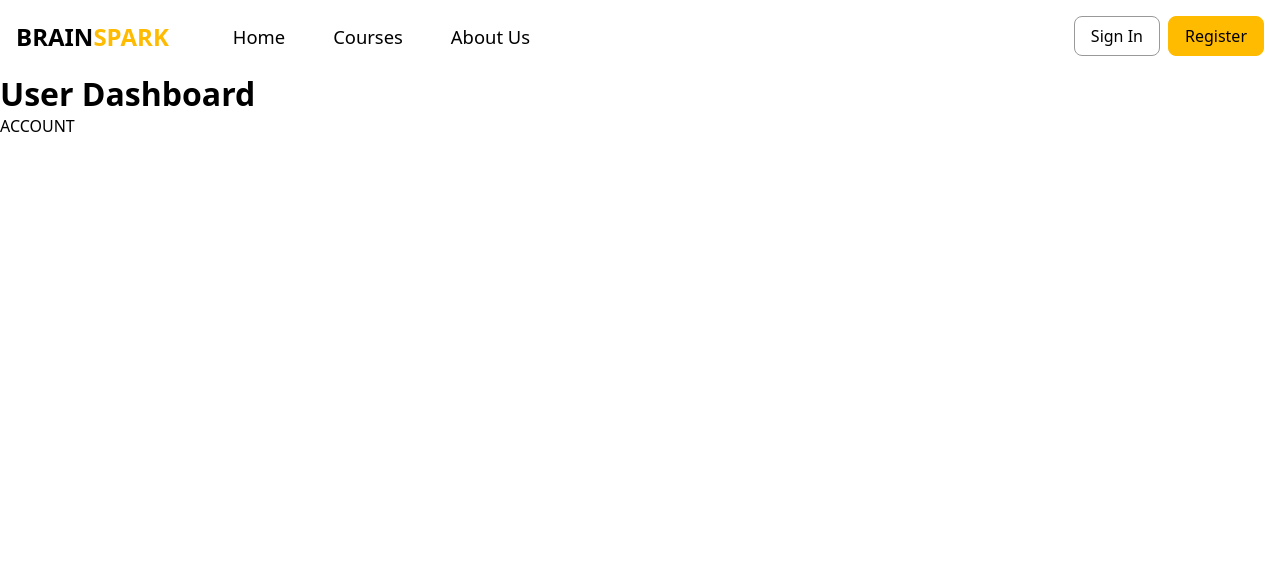
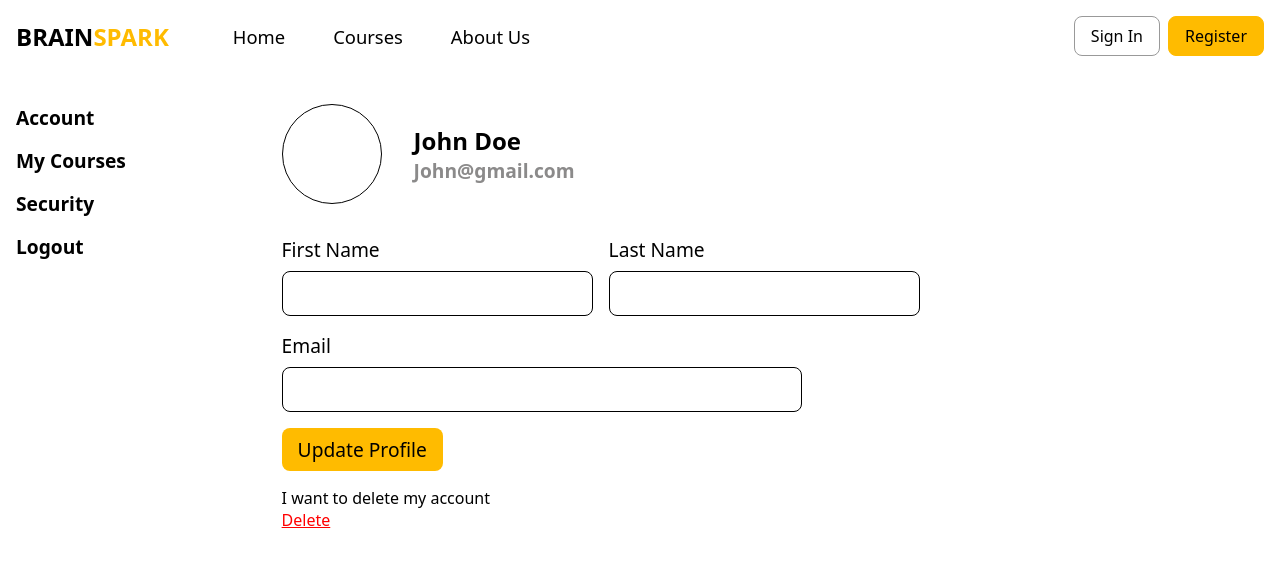
Before and after one commit to kenyipaul/brainspark, a React (Vite) app in the folder client/: page /user in a window 1280 px wide. Shown: the top 564 px of the page. Built offline with nearby package versions, Linux system fonts and the light colour scheme.

Commit message:
Added the user-dashboard content

```diff
--- /dev/null
+++ b/client/src/sass/user-dashboard.scss
@@ -0,0 +1,216 @@
+.user-dashboard{
+    width: 100%;
+    height: 100%;
+    padding: 1rem;
+    max-width: 1366px;
+    margin: auto;
+    display: flex;
+
+
+    h1{
+        color: #000;
+    }
+
+
+    .user-dashboard-content{
+        width: 100%;
+        height: 100%;
+        background-color: #fff;
+        display: flex;
+        justify-content: space-between;
+
+
+        .user-dashboard-main{
+            width: 80%;
+
+            padding: 1rem;
+        }
+
+
+
+
+
+
+    }
+}
+
+
+
+.userSidebar{
+    width: 20%;
+    height: 100%;
+
+    ul{
+        li{
+            list-style: none;
+            font-size: 1.2em;
+            font-weight: 600;
+            margin: 1rem 0;
+            cursor: pointer;
+
+            a{
+                color: #000;
+                text-decoration: none;
+
+                &:hover{
+                    // color: #fb0;
+                }
+            }
+
+            &.active{
+                color: #fb0;
+                font-weight: 600;
+
+            }
+
+        }
+    }
+}
+
+#account{
+    .account-info{
+        display: flex;
+        align-items: center;
+        gap: 2rem;
+        margin-bottom: 2rem;
+
+        h3{
+            font-size: 1.2em;
+            color: #8b8a8a;
+        }
+
+        .account-profile{
+            width: 100px;
+            height: 100px;
+            border: 1px solid #000;
+            border-radius: 50%;
+
+        }
+
+    }
+    .form-input{
+        width: 520px;
+
+
+        .group{
+            display: flex;
+            gap: 1rem;
+        }
+        .form-group{
+            display: flex;
+            flex-direction: column;
+            gap: .5rem;
+            margin-bottom: 1rem;
+
+            label{
+                font-size: 1.2em;
+            }
+
+            input{
+
+                padding: .5rem 1rem;
+                border-radius: .5rem;
+                border: 1px solid #000;
+                outline: none;
+                font-size: 1.2em;
+
+                &:focus{
+                    border: 1px solid #fb0;
+                }
+            }
+        }
+        button{
+            background: #fb0;
+            color: #000;
+            padding: .5rem 1rem;
+            border-radius: .5rem;
+            border: none;
+            font-size: 1.2em;
+            cursor: pointer;
+
+            &:hover{
+                background: rgb(232, 180, 37);
+                transition: .5s ease;
+
+            }
+        }
+        .delete-account{
+            margin-top: 1rem;
+
+            p:nth-child(2){
+                text-decoration: underline;
+                color: red;
+                cursor: pointer;
+
+            }
+
+        }
+
+
+    }
+    .form-input2{
+        width: 520px;
+
+        h2{
+            font-size: 1.5em;
+            margin-bottom: 1rem;
+        }
+        .group{
+            display: flex;
+            gap: 1rem;
+        }
+        .form-group{
+            width: 100%;
+            display: flex;
+            flex-direction: column;
+            gap: .5rem;
+            margin-bottom: 1rem;
+
+            label{
+                font-size: 1.2em;
+            }
+
+            input{
+
+                padding: .5rem 1rem;
+                border-radius: .5rem;
+                border: 1px solid #000;
+                outline: none;
+                font-size: 1.2em;
+
+                &:focus{
+                    border: 1px solid #fb0;
+                }
+            }
+        }
+        button{
+            background: #fb0;
+            color: #000;
+            padding: .5rem 1rem;
+            border-radius: .5rem;
+            border: none;
+            font-size: 1.2em;
+            cursor: pointer;
+
+            &:hover{
+                background: rgb(232, 180, 37);
+                transition: .5s ease;
+                // color: #fff;
+            }
+        }
+        .delete-account{
+            margin-top: 1rem;
+
+            p:nth-child(2){
+                text-decoration: underline;
+                color: red;
+                cursor: pointer;
+
+            }
+
+        }
+
+
+    }
+
+}
--- a/client/src/views/user-dashboard.tsx
+++ b/client/src/views/user-dashboard.tsx
@@ -1,10 +1,42 @@
-import { Outlet } from "react-router-dom";
+import {Link, useLocation , Outlet } from "react-router-dom";
+import "../sass/user-dashboard.scss";
 
 export default function UserDashboard() {
     return (
-        <div>
-            <h1>User Dashboard</h1>
+        <div className="user-dashboard">
+        <div className="user-dashboard-content">
+
+            <UserSidebar/>
+
+          <main className="user-dashboard-main">
+
             <Outlet />
+          </main>
         </div>
+      </div>
+
     )
 }
+
+
+export function UserSidebar() {
+  const location = useLocation();
+  return (
+    <div className="userSidebar">
+      <ul>
+        <li className={location.pathname == "/user/" ? "active" : ""}>
+          <Link to="/user/">Account</Link>
+        </li>
+        <li className={location.pathname == "/user/mycourses" ? "active" : ""}>
+          <Link to="/user/mycourses">My Courses</Link>
+        </li>
+        <li className={location.pathname == "/user/security" ? "active" : ""}>
+          <Link to="/user/security">Security</Link>
+        </li>
+        <li className={location.pathname == "/user/logout" ? "active" : ""}>
+          <Link to="/user/logout">Logout</Link>
+        </li>
+      </ul>
+    </div>
+  );
+}
--- /dev/null
+++ b/client/src/views/user-dashboard/account.tsx
@@ -0,0 +1,40 @@
+import "../../sass/user-dashboard.scss";
+
+export default function Account() {
+  return (
+    <div id="account">
+      <div className="account-info">
+        <div className="account-profile"></div>
+        <div className="account-names">
+          <h2>John Doe</h2>
+          <h3>John@gmail.com</h3>
+        </div>
+      </div>
+
+      <div className="form-input">
+        <form action="">
+          <div className="group">
+            <div className="form-group">
+              <label htmlFor="first-name">First Name</label>
+              <input type="text" id="first-name" />
+            </div>
+            <div className="form-group">
+              <label htmlFor="last-name">Last Name</label>
+              <input type="text" id="last-name" />
+            </div>
+          </div>
+          <div className="form-group">
+            <label htmlFor="email">Email</label>
+            <input type="email" id="email" />
+          </div>
+          <button type="submit">Update Profile</button>
+
+          <div className="delete-account">
+            <p>I want to delete my account</p>
+            <p>Delete</p>
+          </div>
+        </form>
+      </div>
+    </div>
+  );
+}
--- /dev/null
+++ b/client/src/views/user-dashboard/logOut.tsx
@@ -0,0 +1,3 @@
+export default function Logout() {
+    return <h2>logout Page</h2>;
+  }
--- /dev/null
+++ b/client/src/views/user-dashboard/myCourses.tsx
@@ -0,0 +1,3 @@
+export default function MyCourses() {
+  return <h2>My Courses Page</h2>;
+}
--- /dev/null
+++ b/client/src/views/user-dashboard/security.tsx
@@ -0,0 +1,34 @@
+import "../../sass/user-dashboard.scss";
+
+export default function Security() {
+  return (
+    <div id="account">
+      <div className="account-info">
+        <div className="account-profile"></div>
+        <div className="account-names">
+          <h2>John Doe</h2>
+          <h3>John@gmail.com</h3>
+        </div>
+      </div>
+
+      <div className="form-input2">
+        <form action="">
+          <h2>Change password</h2>
+          <div className="group">
+            <div className="form-group">
+              <label htmlFor="old password">Old Password</label>
+              <input type="text" id="first-name" />
+            </div>
+          </div>
+          <div className="form-group">
+            <label htmlFor="new password">New Password</label>
+            <input type="email" id="email" />
+          </div>
+          <button type="submit">Change Password</button>
+
+
+        </form>
+      </div>
+    </div>
+  );
+}
```
Also changed, not shown: client/src/router/router.tsx (+8 -5 lines).
